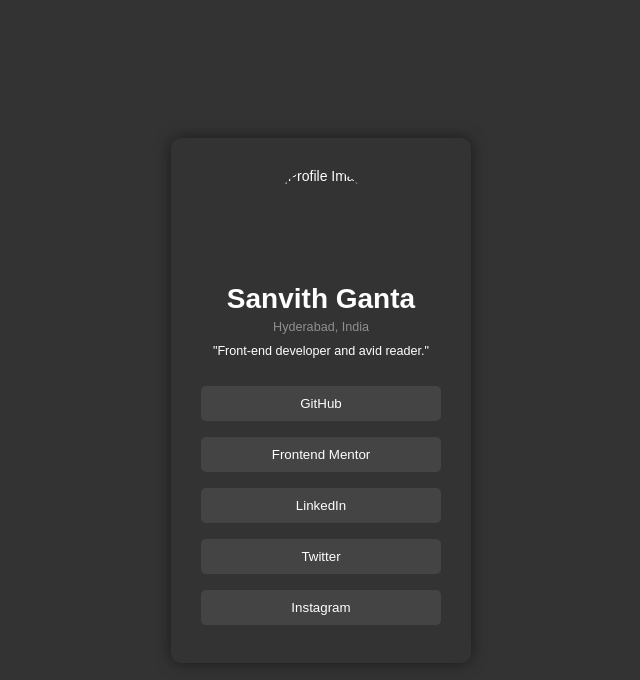
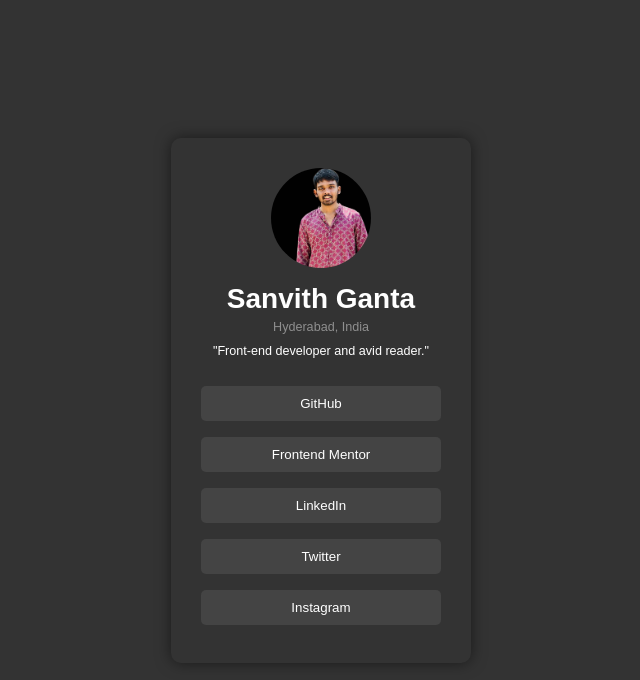
Before and after one commit to GantaSanvith/Sanvith-profile-links, a plain HTML site: page index.html in a window 1280 px wide. Shown: the whole page, without its empty margins (319-959 px from the left). Drawn offline with Linux system fonts and the light colour scheme.

Commit message:
Update index.html

```diff
--- a/index.html
+++ b/index.html
@@ -9,7 +9,7 @@
 <body>
     <div class="container">
         <div class="profile">
-          <img src="pic/pic2.png" alt="Profile Image" class="profile-image">
+          <img src="pic2.png" alt="Profile Image" class="profile-image">
             <h3>Sanvith Ganta</h3>
             <p class="location">Hyderabad, India</p>
             <p class="description">"Front-end developer and avid reader."</p>
```
